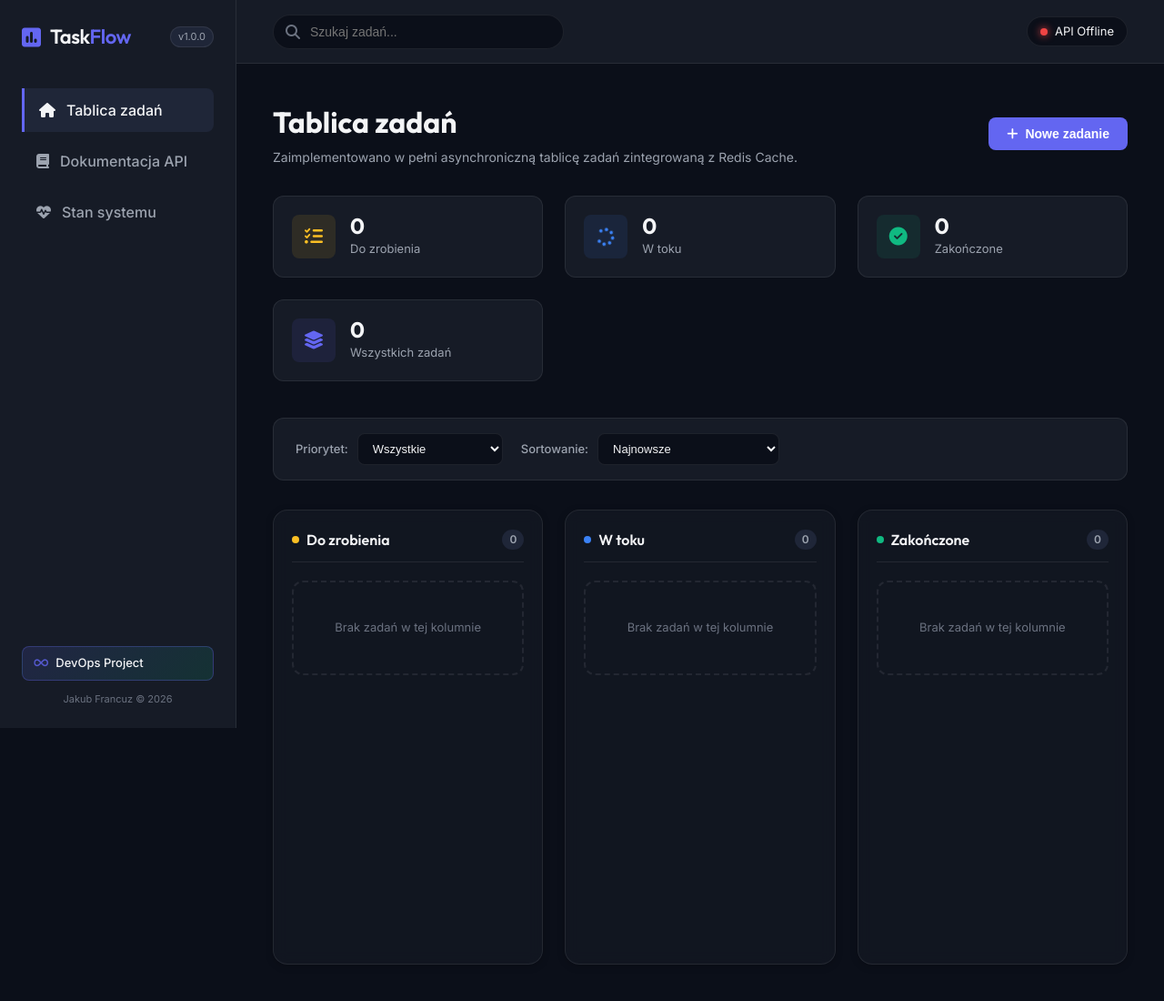
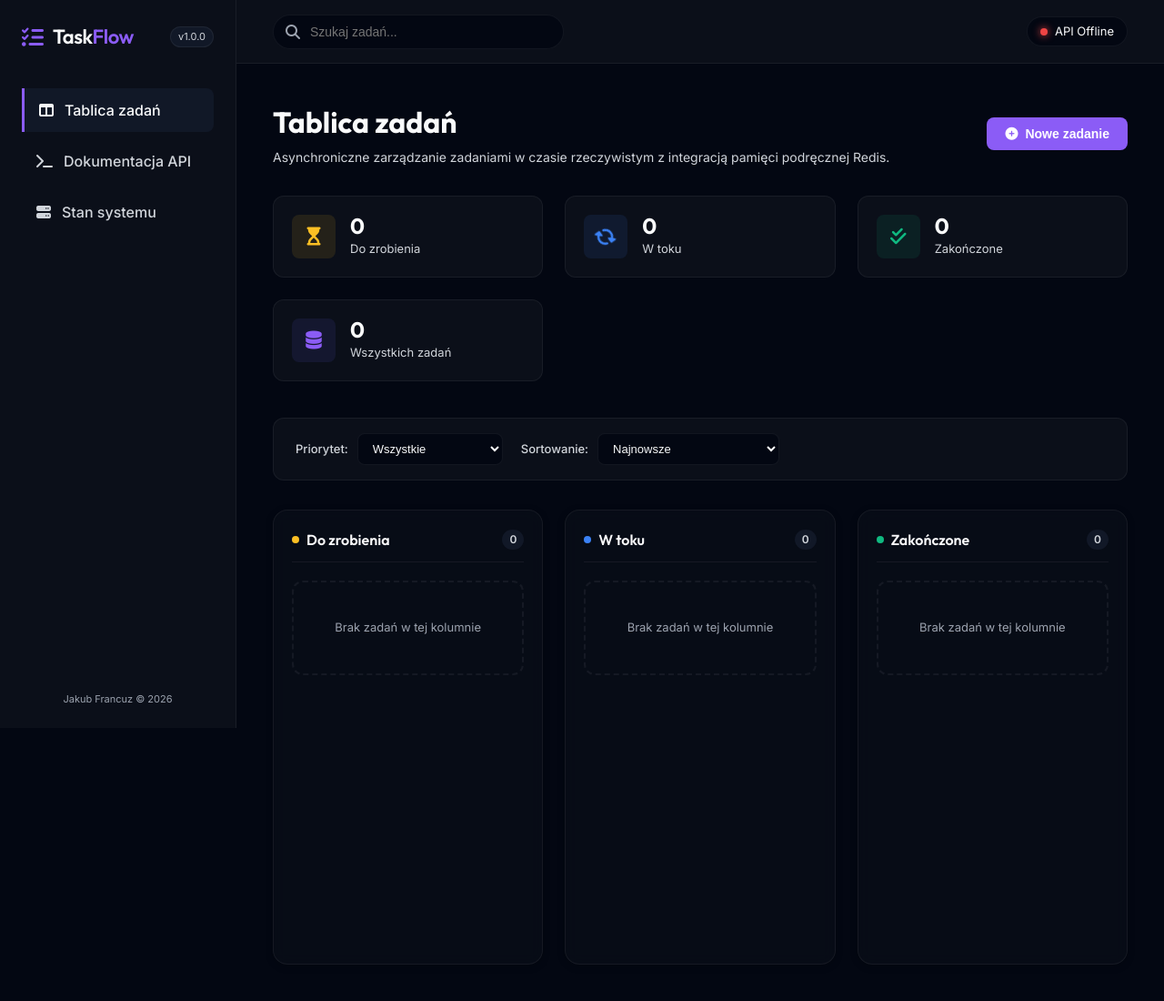
Before and after one commit to jfzs7/taskflow, a FastAPI app: page / in a window 1280 px wide. Shown: the whole page at 91% size. Run offline with FastAPI, Linux system fonts and the light colour scheme; data that the repository does not hold is empty.

Commit message:
style: aktualizacja motywu, ikon oraz usuwanie strony biernej i zbednych elementow UI

```diff
--- a/src/api/static/css/style.css
+++ b/src/api/static/css/style.css
@@ -6,20 +6,20 @@
 
 /* --- Zmienne projektowe (Design Tokens) --- */
 :root {
-    --bg-primary: #0b0f19;
-    --bg-secondary: #161b26;
-    --bg-tertiary: #1f2638;
-    --bg-glass: rgba(22, 27, 38, 0.65);
+    --bg-primary: #030712;
+    --bg-secondary: #0b0f19;
+    --bg-tertiary: #111827;
+    --bg-glass: rgba(11, 15, 25, 0.7);
 
-    --border-color: rgba(255, 255, 255, 0.08);
-    --border-hover: rgba(255, 255, 255, 0.16);
+    --border-color: rgba(255, 255, 255, 0.06);
+    --border-hover: rgba(255, 255, 255, 0.12);
 
-    --text-primary: #f3f4f6;
-    --text-secondary: #9ca3af;
-    --text-muted: #6b7280;
+    --text-primary: #f9fafb;
+    --text-secondary: #d1d5db;
+    --text-muted: #9ca3af;
 
-    --accent-primary: #6366f1; /* Indigo */
-    --accent-hover: #4f46e5;
+    --accent-primary: #8b5cf6; /* Violet */
+    --accent-hover: #7c3aed;
 
     --color-todo: #fbbf24;       /* Amber */
     --color-progress: #3b82f6;   /* Blue */
--- a/src/api/templates/base.html
+++ b/src/api/templates/base.html
@@ -29,7 +29,7 @@
         <aside class="sidebar">
             <div class="sidebar-header">
                 <div class="logo">
-                    <i class="fa-solid fa-square-poll-vertical logo-icon"></i>
+                    <i class="fa-solid fa-list-check logo-icon"></i>
                     <span class="logo-text">Task<span>Flow</span></span>
                 </div>
                 <div class="version">v{{ version }}</div>
@@ -39,19 +39,19 @@
                 <ul>
                     <li class="active">
                         <a href="/">
-                            <i class="fa-solid fa-house"></i>
+                            <i class="fa-solid fa-table-columns"></i>
                             <span>Tablica zadań</span>
                         </a>
                     </li>
                     <li>
                         <a href="/docs" target="_blank">
-                            <i class="fa-solid fa-book"></i>
+                            <i class="fa-solid fa-terminal"></i>
                             <span>Dokumentacja API</span>
                         </a>
                     </li>
                     <li>
                         <a href="/health" target="_blank">
-                            <i class="fa-solid fa-heart-pulse"></i>
+                            <i class="fa-solid fa-server"></i>
                             <span>Stan systemu</span>
                         </a>
                     </li>
@@ -59,10 +59,6 @@
             </nav>
 
             <div class="sidebar-footer">
-                <div class="devops-badge">
-                    <i class="fa-solid fa-infinity"></i>
-                    <span>DevOps Project</span>
-                </div>
                 <p class="author">Jakub Francuz &copy; 2026</p>
             </div>
         </aside>
--- a/src/api/templates/index.html
+++ b/src/api/templates/index.html
@@ -10,10 +10,10 @@
 <div class="dashboard-header">
     <div class="dashboard-title">
         <h1>Tablica zadań</h1>
-        <p class="subtitle">Zaimplementowano w pełni asynchroniczną tablicę zadań zintegrowaną z Redis Cache.</p>
+        <p class="subtitle">Asynchroniczne zarządzanie zadaniami w czasie rzeczywistym z integracją pamięci podręcznej Redis.</p>
     </div>
     <button class="btn btn-primary" id="btn-new-task">
-        <i class="fa-solid fa-plus"></i> Nowe zadanie
+        <i class="fa-solid fa-circle-plus"></i> Nowe zadanie
     </button>
 </div>
 
@@ -21,7 +21,7 @@
 <section class="stats-grid">
     <div class="stat-card">
         <div class="stat-icon todo">
-            <i class="fa-solid fa-list-check"></i>
+            <i class="fa-solid fa-hourglass-start"></i>
         </div>
         <div class="stat-details">
             <h3 id="stat-todo-count">0</h3>
@@ -30,7 +30,7 @@
     </div>
     <div class="stat-card">
         <div class="stat-icon progress">
-            <i class="fa-solid fa-spinner fa-spin-slow"></i>
+            <i class="fa-solid fa-rotate fa-spin-slow"></i>
         </div>
         <div class="stat-details">
             <h3 id="stat-progress-count">0</h3>
@@ -39,7 +39,7 @@
     </div>
     <div class="stat-card">
         <div class="stat-icon done">
-            <i class="fa-solid fa-circle-check"></i>
+            <i class="fa-solid fa-check-double"></i>
         </div>
         <div class="stat-details">
             <h3 id="stat-done-count">0</h3>
@@ -48,7 +48,7 @@
     </div>
     <div class="stat-card">
         <div class="stat-icon total">
-            <i class="fa-solid fa-layer-group"></i>
+            <i class="fa-solid fa-database"></i>
         </div>
         <div class="stat-details">
             <h3 id="stat-total-count">0</h3>
```
